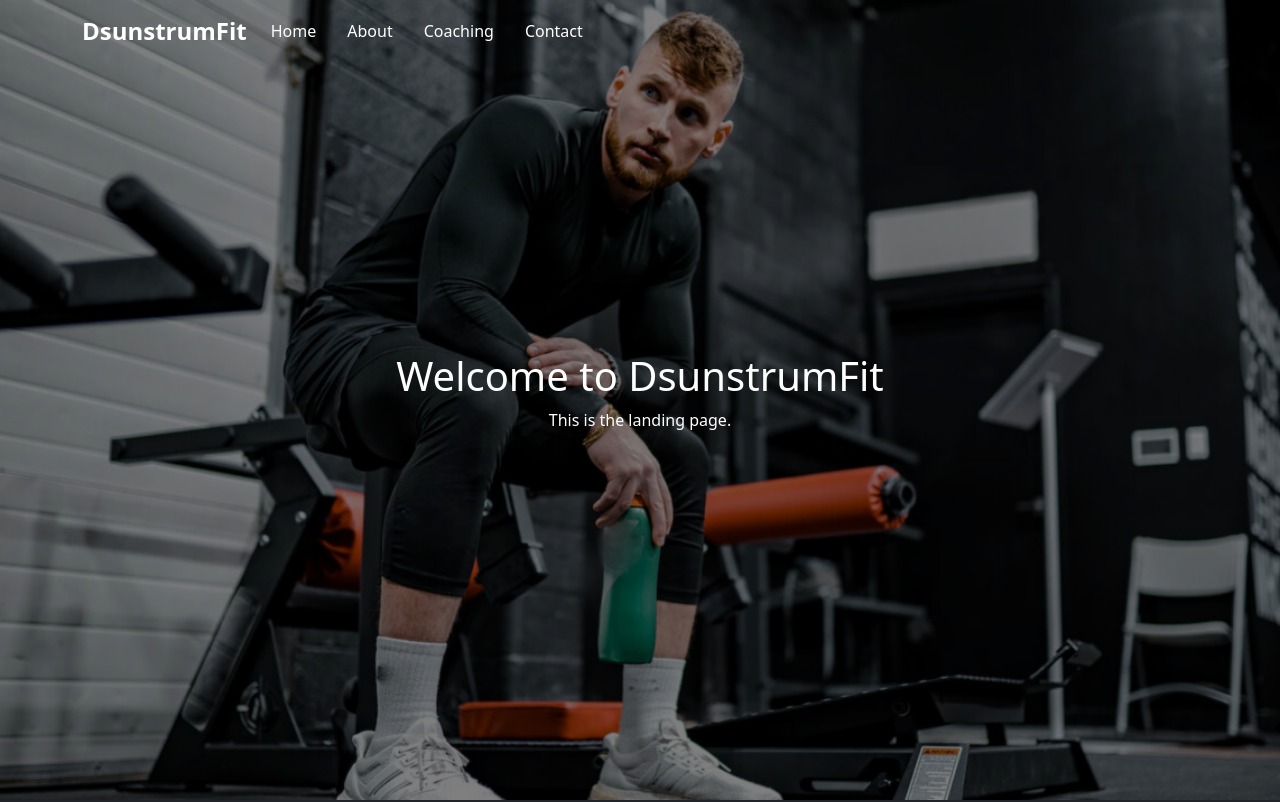
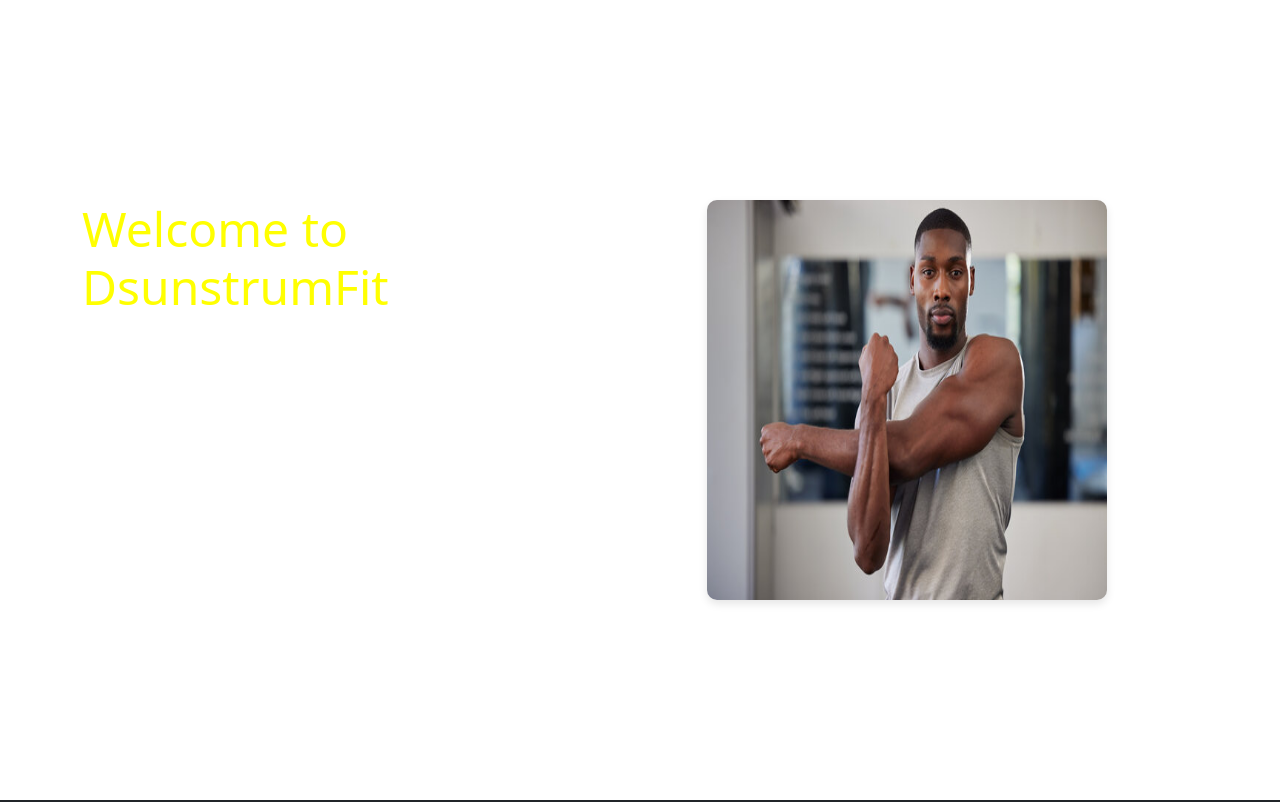
Before and after one commit to grantmacmillan/dsunstrumfit, a Next.js app: page / in a window 1280 px wide. Shown: the top 802 px of the page. Built offline with nearby package versions, Linux system fonts and the light colour scheme.

Commit message:
removed full screen image

```diff
--- a/app/home.css
+++ b/app/home.css
@@ -1,46 +1,28 @@
-/* styles/Home.css */
-
-body,
-html {
-    margin: 0;
-    padding: 0;
+.landing {
     width: 100%;
-    overflow-x: hidden;
-    /* Prevent horizontal scrolling */
+    height: 100vh;
+    /* dark grey */
+    color: var(--text);
 }
 
-.landing {
-    position: relative;
-    width: 100vw;
-    height: 100vh;
-    overflow: hidden;
+.text-content {
+    margin-bottom: 20px;
 }
 
-.overlay {
-    position: absolute;
-    top: 0;
-    left: 0;
-    width: 100%;
-    height: 100%;
-    background-color: rgba(0, 0, 0, 0.5);
-    /* Semi-transparent overlay */
-    display: flex;
-    justify-content: center;
-    align-items: center;
-    z-index: 2;
-    /* Ensure it is above the image */
+.text-content h1 {
+    font-size: 3em;
+    margin-bottom: 0.5em;
+    color: yellow;
+    /* yellow accent */
 }
 
-.overlay .container {
-    color: white;
-    text-align: center;
+.text-content p {
+    font-size: 1.5em;
 }
 
-.navbar-container {
-    position: fixed;
-    top: 0;
-    left: 0;
+.image-container img {
+    border-radius: 10px;
+    box-shadow: 0 4px 8px rgba(0, 0, 0, 0.1);
     width: 100%;
-    z-index: 3;
-    /* Ensure it is above the overlay */
+    max-width: 400px;
 }
--- a/app/page.js
+++ b/app/page.js
@@ -1,4 +1,5 @@
 import Image from 'next/image';
+import { Container, Row, Col } from 'react-bootstrap';
 
 export const metadata = {
   title: 'DsunstrumFit - Home',
@@ -8,19 +9,27 @@ export const metadata = {
 export default function Home() {
   return (
     <div className="landing">
-      <Image
-        src="/images/landing-temp.jpg"
-        alt="Background Image"
-        layout="fill"
-        objectFit="cover"
-        quality={100}
-      />
-      <div className="overlay">
-        <div className="container text-center">
-          <h1>Welcome to DsunstrumFit</h1>
-          <p>This is the landing page.</p>
-        </div>
-      </div>
+      <Container className="h-100 d-flex align-items-center">
+        <Row className="w-100">
+          <Col md={6} className="text-content">
+            <h1>Welcome to DsunstrumFit</h1>
+            <p>This is the landing page.</p>
+          </Col>
+          <Col md={6} className="image-container d-flex justify-content-center align-items-center">
+            <Image
+              src="/images/landing-small.jpg" // Replace with the actual path to the client's image
+              alt="Client Image"
+              width={400}
+              height={400}
+              objectFit="cover"
+              className="clientImage"
+            />
+          </Col>
+        </Row>
+
+      </Container>
+
+
     </div>
   );
 }
--- a/package.json
+++ b/package.json
@@ -14,6 +14,7 @@
     "bootstrap": "^5.3.3",
     "next": "14.2.3",
     "react": "^18",
+    "react-bootstrap": "^2.10.2",
     "react-dom": "^18"
   }
 }
```
Also changed, not shown: public/images/landing-small.jpg (added), 1 other file (tests, documents, lock files or other folders).
